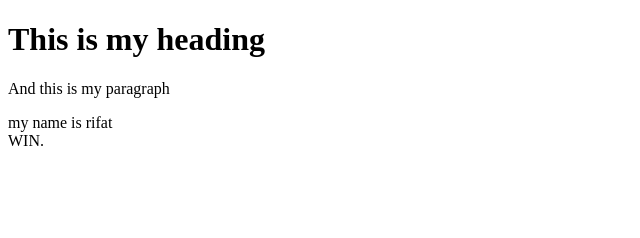
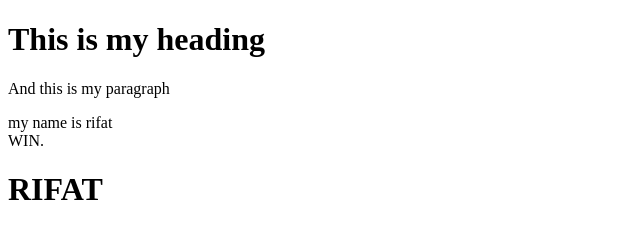
Before and after one commit to Barrun-Kabir-Rifat/HTML-BASIC, a plain HTML site: page basic.htm in a window 1280 px wide. Shown: the whole page, without its empty margins (0-640 px from the left). Drawn offline with Linux system fonts and the light colour scheme.

Commit message:
Name added in basic.htm file

```diff
--- a/basic.htm
+++ b/basic.htm
@@ -12,5 +12,7 @@
    my name is rifat
    <br>
    WIN.
+   <br>
+   <h1>RIFAT</h1>
 </body>
 </html>
```
